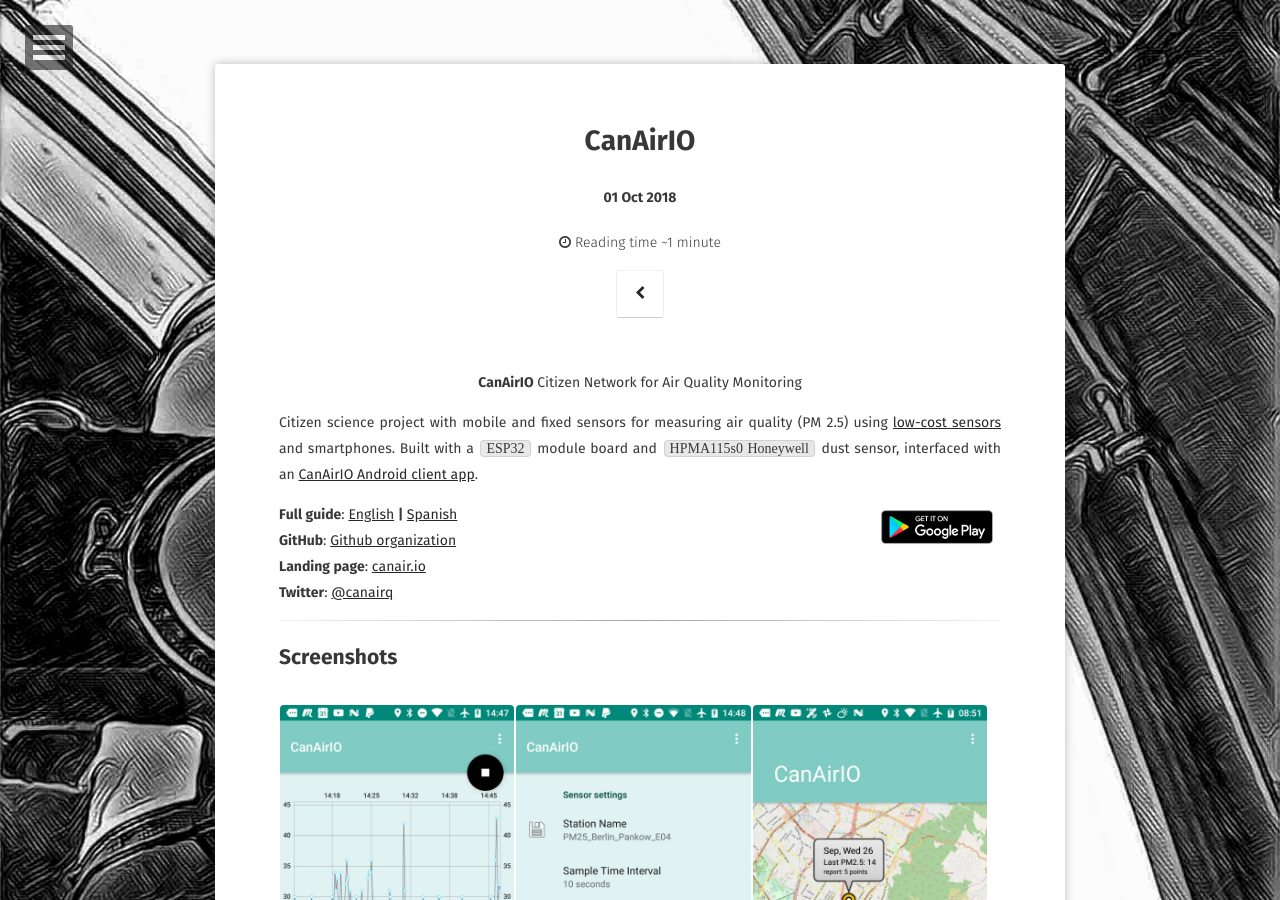
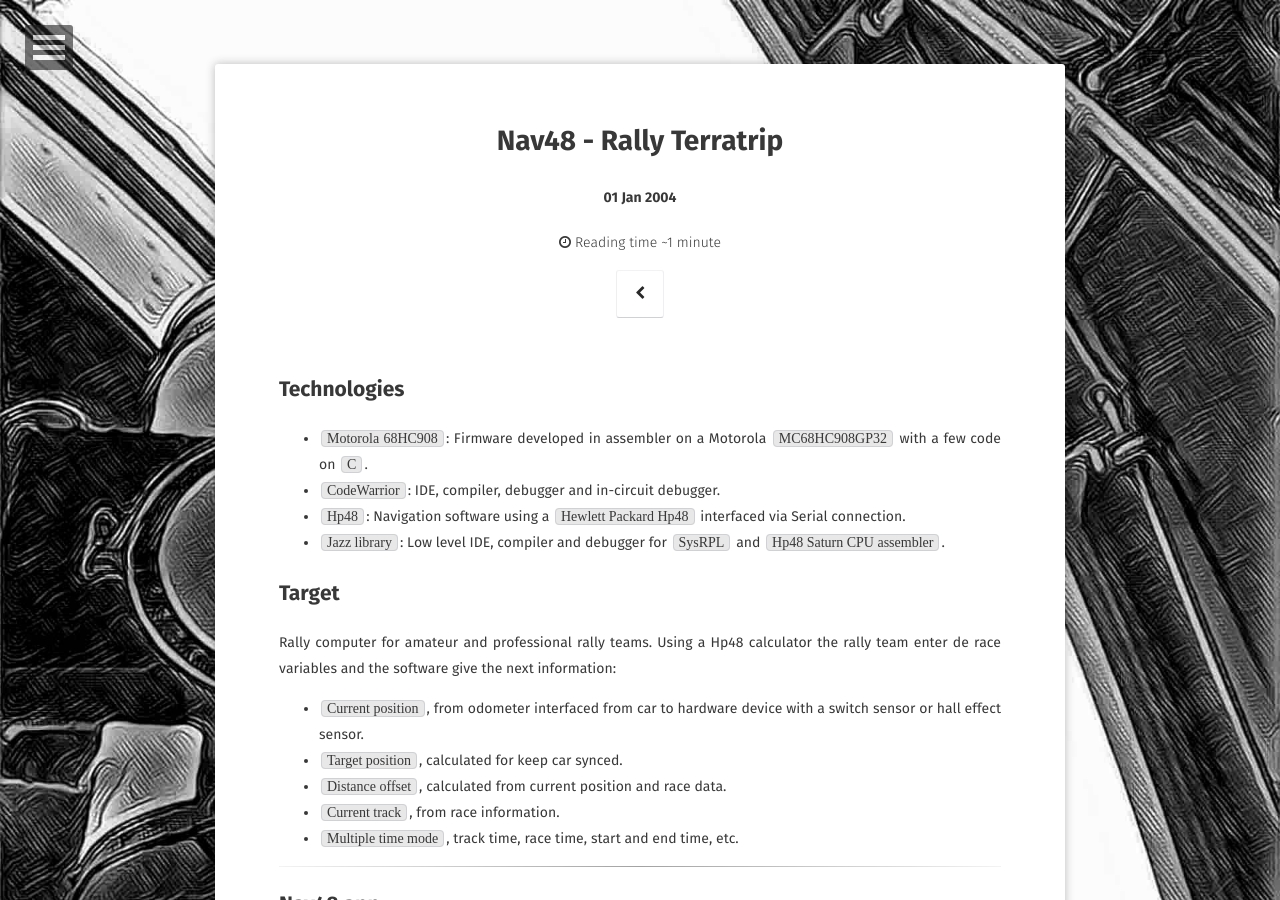
Before and after one commit to hpsaturn/hpsaturn.github.io, a Jekyll site: the page built from _posts/2004-01-01-terratrip.md, in a window 1280 px wide and 900 px high. Built offline with Jekyll 4.4.1, drawn with Linux system fonts in a browser that asks for light colours; some web fonts are replaced; some of the changed text lies outside the part shown.

Commit message:
added Nav48 project description, screenshots and header

```diff
--- a/_posts/2004-01-01-terratrip.md
+++ b/_posts/2004-01-01-terratrip.md
@@ -1,63 +1,49 @@
 ---
 layout: post
-title:  "CanAirIO"
-imghead: collage_horizontal.jpg
-date:   2018-10-01
-excerpt: "Citizen Science Network for Air Quality Monitoring"
+title:  "Nav48 - Rally Terratrip"
+imghead: nav48_collage.jpg
+date:   2004-01-01
+excerpt: "Rally computer implementation on a Hp48 calculator and Motorola microcontroller"
 project: true
-#feature: http://hpsaturn.com/assets/img/canairiov2boxes.jpg
 tag:
-- ESP32
-- Android
-- PlatformIO
-- Arduino
+- assembler
 - C++
-- Citizen Science
 - IoT
-- OpenData
-- OpenHardware
+- Hp48
+- Hardware
+- Motorola
 comments: false
 ---
 
-<center><b>CanAirIO</b> Citizen Network for Air Quality Monitoring</center>
+## Technologies
 
-Citizen science project with mobile and fixed sensors for measuring air quality (PM 2.5) using [low-cost sensors](https://github.com/kike-canaries/esp32-hpma115s0) and smartphones. Built with a `ESP32` module board and `HPMA115s0 Honeywell` dust sensor, interfaced with an [CanAirIO Android client app](https://github.com/kike-canaries/android-hpma115s0).
+* `Motorola 68HC908`: Firmware developed in assembler on a Motorola `MC68HC908GP32` with a few code on `C`.<br/>
+* `CodeWarrior`: IDE, compiler, debugger and in-circuit debugger.
+* `Hp48`: Navigation software using a `Hewlett Packard Hp48` interfaced via Serial connection.<br/>
+* `Jazz library`: Low level IDE, compiler and debugger for `SysRPL` and `Hp48 Saturn CPU assembler`.
 
-<a href="https://play.google.com/store/apps/details?id=hpsaturn.pollutionreporter" target="_blank"><img src="{{ site.url }}/assets/img/gplayicon.png" align="right"></a>
+## Target
 
-**Full guide**: [English](https://github.com/kike-canaries/esp32-hpma115s0/wiki/Official-Guide-(EN)) **|** [Spanish](https://github.com/kike-canaries/esp32-hpma115s0/wiki/Official-Guide-(ES))<br/>
-**GitHub**: [Github organization](https://github.com/kike-canaries) <br/>
-**Landing page**: [canair.io](http://canair.io) <br/>
-**Twitter**: [@canairq](https://twitter.com/canairq)
+Rally computer for amateur and professional rally teams. Using a Hp48 calculator the rally team enter de race variables and the software give the next information:
+
+ - `Current position`, from odometer interfaced from car to hardware device with a switch sensor or hall effect sensor.
+ - `Target position`, calculated for keep car synced.
+ - `Distance offset`, calculated from current position and race data.
+ - `Current track`, from race information.
+ - `Multiple time mode`, track time, race time, start and end time, etc.
 
 ---
 
-## Screenshots
+## Nav48 app
 
 {% capture images %}
-  {{ site.url }}/assets/img/chart.jpg
-  {{ site.url }}/assets/img/settings.jpg
-  {{ site.url }}/assets/img/map.jpg
+  {{ site.url }}/assets/img/nav48_00.jpg
+  {{ site.url }}/assets/img/nav48_01.jpg
+  {{ site.url }}/assets/img/nav48_02.jpg
+  {{ site.url }}/assets/img/nav48_03.jpg
+  {{ site.url }}/assets/img/nav48_04.jpg
+  {{ site.url }}/assets/img/nav48_05.jpg
 {% endcapture %}
-{% include gallery images=images caption="CanAirio Android app screenshots" cols=3 %}
+{% include gallery images=images caption="Hewlett Packard Hp48 application Nav48 screenshots" cols=3 %}
 
 ---
-
-### Technologies
-
-![CanAirIO Homepage]({{ site.url }}/assets/img/collage_horizontal.jpg)
-
-I'm using different technologies in the current project: <br/>
-
-`ESP32`: A Different IoT Power and Performance from [Espressif](https://www.espressif.com/en/products/hardware/esp32/overview) <br/>
-`PlatformIO`: is an open source ecosystem for [IoT development](https://platformio.org/) <br/>
-`Android`: is the world's most popular mobile platform. <br/>
-`InfluxDB`: The essential [time series toolkit](https://www.influxdata.com/products/) <br/>
-
-![CanAirIO Homepage]({{ site.url }}/assets/img/bme680_data.jpg)
-
----
-
-## License
-
-This project is free and open source software, distributed under the GPL License. So feel free to use this code and app for do a change on quality air issues.
```
Also changed, not shown: assets/img/nav48_00.jpg (added), assets/img/nav48_01.jpg (added), assets/img/nav48_02.jpg (added), assets/img/nav48_03.jpg (added), assets/img/nav48_04.jpg (added), assets/img/nav48_05.jpg (added), assets/img/nav48_collage.jpg (added).
